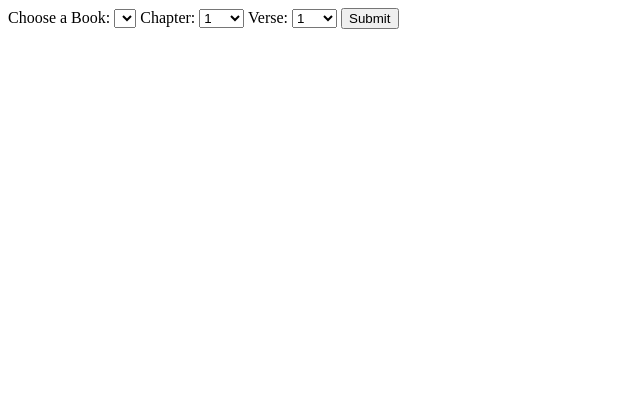
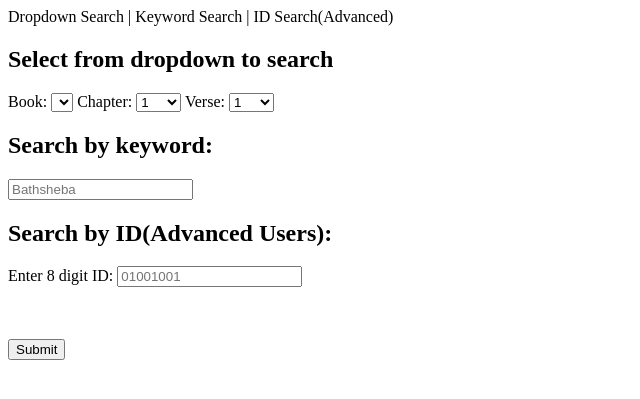
Before and after one commit to fkimani/bible-app, a Flask app: page / in a window 1280 px wide. Shown: the top 399 px of the page, without its empty margins (0-640 px from the left). Run offline with Flask 2, Linux system fonts and the light colour scheme; data that the repository does not hold is empty.

Commit message:
template tests

```diff
--- a/templates/index.html
+++ b/templates/index.html
@@ -1,8 +1,7 @@
 <form method="GET" action="/results">
-    <!-- <label for="idsearch">Search by ID:</label> -->
-    <!-- <input type="text" name="id" placeholder="01001001" id="ID" maxlength="8"> -->
-    <!-- <br /> -->
-    <label for="book_label">Choose a Book:</label>
+    <p><label>Dropdown Search </label>| <label>Keyword Search </label> | <label>ID Search(Advanced) </label></p>
+    <h2>Select from dropdown to search</h2>
+    <label for="book_label">Book:</label>
     <select id="bk" name="bk">
         {% for book in books %}
         <option value="{{ book }}">{{ book }}</option>
@@ -20,6 +19,16 @@
         <option value="{{vs}}">{{vs}}</option>
         {% endfor %}
     </select>
-
+    <p>
+        <h2>Search by keyword:</h2>
+        <input type="text" name="kw" placeholder="Bathsheba" id="kw" maxlength="24">
+    </p>
+    <p>
+        <h2>Search by ID(Advanced Users):</h2>
+        <label for="idsearch">Enter 8 digit ID:</label>
+        <input type="text" name="id" placeholder="01001001" id="ID" maxlength="8">
+    </p>
+    <br />
+    <br/>
     <input type="submit" id="submit_btn" onClick="runner()">
 </form>
```
Also changed, not shown: templates/results.html (+12 -4 lines).
